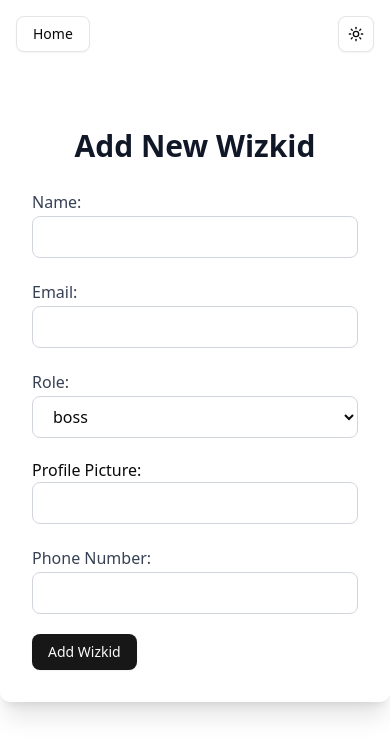
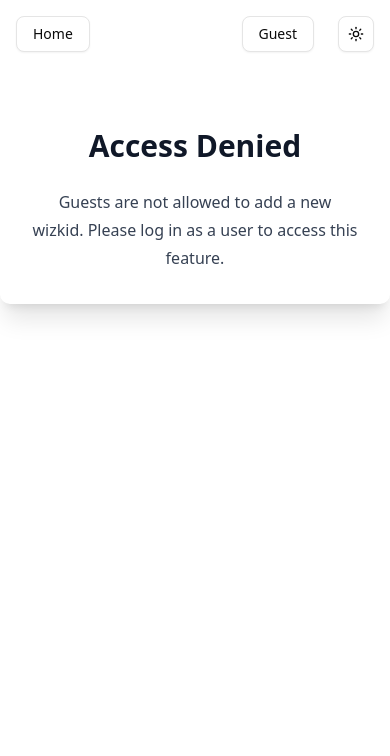
Before and after one commit to javadkhosravii/wizkids, a Next.js app: page /add-wizkid in a window 390 px wide. Shown: the top 756 px of the page. Built offline with nearby package versions, Linux system fonts and the light colour scheme.

Commit message:
feature 5: Add account toggle for user/guest access - Introduce AuthDropdown to switch modes. - In guest mode, disable editing/deletion and hide email and phone number. - a user can see the data of wizkids and also add a new wizkid.

```diff
--- /dev/null
+++ b/src/app/AuththDropdown.tsx
@@ -0,0 +1,44 @@
+"use client";
+
+import * as React from "react";
+import { useDispatch, useSelector } from "react-redux";
+import { RootState } from "@/redux/store";
+import { login, logout } from "@/redux/authSlice";
+import { Button } from "@/components/ui/button";
+import {
+  DropdownMenu,
+  DropdownMenuTrigger,
+  DropdownMenuContent,
+  DropdownMenuLabel,
+  DropdownMenuSeparator,
+  DropdownMenuItem,
+} from "@/components/ui/dropdown-menu";
+
+export default function AuthDropdown() {
+  const isAuthenticated = useSelector(
+    (state: RootState) => state.auth.isAuthenticated
+  );
+  const dispatch = useDispatch();
+
+  const handleSelectUser = () => {
+    dispatch(login());
+  };
+
+  const handleSelectGuest = () => {
+    dispatch(logout());
+  };
+
+  return (
+    <DropdownMenu>
+      <DropdownMenuTrigger asChild>
+        <Button variant="outline">{isAuthenticated ? "User" : "Guest"}</Button>
+      </DropdownMenuTrigger>
+      <DropdownMenuContent className="w-32 transition-all duration-200 ease-in-out">
+        <DropdownMenuLabel>Account</DropdownMenuLabel>
+        <DropdownMenuSeparator />
+        <DropdownMenuItem onSelect={handleSelectUser}>User</DropdownMenuItem>
+        <DropdownMenuItem onSelect={handleSelectGuest}>Guest</DropdownMenuItem>
+      </DropdownMenuContent>
+    </DropdownMenu>
+  );
+}
--- a/src/app/add-wizkid/page.tsx
+++ b/src/app/add-wizkid/page.tsx
@@ -1,13 +1,16 @@
-// app/add-wizkid/page.tsx
 "use client";
 import { useState } from "react";
-import { useDispatch } from "react-redux";
+import { useDispatch, useSelector } from "react-redux";
 import { useRouter } from "next/navigation";
 import { addWizkid } from "@/redux/wizkidsSlice";
 import { type Wizkid, roles } from "@/types/wizkids.type";
 import { Button } from "@/components/ui/button";
+import { RootState } from "@/redux/store";
 
 export default function AddWizkidPage() {
+  const isAuthenticated = useSelector(
+    (state: RootState) => state.auth.isAuthenticated
+  );
   const [wizkid, setWizkid] = useState<Wizkid>({
     id: "",
     name: "",
@@ -31,15 +34,29 @@ export default function AddWizkidPage() {
     router.push("/");
   };
 
+  if (!isAuthenticated) {
+    return (
+      <div className="max-w-md mx-auto p-8 mt-24 rounded-lg shadow-xl dark:shadow-sm dark:shadow-foreground/70">
+        <div className="prose">
+          <h1 className="text-3xl font-bold text-center mb-6">Access Denied</h1>
+          <p className="text-center">
+            Guests are not allowed to add a new wizkid. Please log in as a user
+            to access this feature.
+          </p>
+        </div>
+      </div>
+    );
+  }
+
   return (
-    <div className="max-w-md mx-auto p-8 !mt-24  rounded-lg shadow-xl dark:shadow-sm dark:shadow-foreground/70">
+    <div className="max-w-md mx-auto p-8 mt-24 rounded-lg shadow-xl dark:shadow-sm dark:shadow-foreground/70">
       <div className="prose">
         <h1 className="text-3xl font-bold text-center mb-6">Add New Wizkid</h1>
       </div>
       <form onSubmit={handleSubmit} className="space-y-5">
         <div className="flex flex-col">
           <div className="prose">
-            <label className="mb-1 font-medium ">Name:</label>
+            <label className="mb-1 font-medium">Name:</label>
           </div>
           <input
             name="name"
@@ -51,7 +68,7 @@ export default function AddWizkidPage() {
         </div>
         <div className="flex flex-col">
           <div className="prose">
-            <label className="mb-1 font-medium ">Email:</label>
+            <label className="mb-1 font-medium">Email:</label>
           </div>
           <input
             name="email"
@@ -64,7 +81,7 @@ export default function AddWizkidPage() {
         </div>
         <div className="flex flex-col">
           <div className="prose">
-            <label className="mb-1 font-medium ">Role:</label>
+            <label className="mb-1 font-medium">Role:</label>
           </div>
           <select
             name="role"
@@ -81,19 +98,18 @@ export default function AddWizkidPage() {
         </div>
         <div className="flex flex-col">
           <div className="prose">
-            <label className="mb-1 font-medium "></label>
+            <label className="mb-1 font-medium">Profile Picture:</label>
           </div>
-          Profile Picture:
           <input
             name="profilePicture"
             value={wizkid.profilePicture}
             onChange={handleChange}
-            className="px-4 py-2 border border-gray-300 rounded-md focus:outline-none focus:ring-2 "
+            className="px-4 py-2 border border-gray-300 rounded-md focus:outline-none focus:ring-2"
           />
         </div>
         <div className="flex flex-col">
           <div className="prose">
-            <label className="mb-1 font-medium ">Phone Number:</label>
+            <label className="mb-1 font-medium">Phone Number:</label>
           </div>
           <input
             name="phoneNumber"
--- a/src/app/layout.tsx
+++ b/src/app/layout.tsx
@@ -19,7 +19,6 @@ export default function RootLayout({
   children: React.ReactNode;
 }>) {
   return (
-    <>
     <html lang="en" suppressHydrationWarning>
       <head />
       <body>
@@ -29,14 +28,13 @@ export default function RootLayout({
           enableSystem
           disableTransitionOnChange
         >
+          <Providers>
             <Header />
-            <main className="mt-[var(--header-height)]">
-              <Providers>{children}</Providers>
-            </main>
+            <main className="mt-[var(--header-height)]">{children}</main>
+          </Providers>
         </ThemeProvider>
         <Toaster />
       </body>
     </html>
-    </>
   );
 }
--- a/src/app/providers.tsx
+++ b/src/app/providers.tsx
@@ -1,8 +1,14 @@
-// app/providers.tsx
 "use client";
 import { Provider } from "react-redux";
-import { store } from "../redux/store";
+import { store, persistor } from "@/redux/store";
+import { PersistGate } from "redux-persist/integration/react";
 
 export default function Providers({ children }: { children: React.ReactNode }) {
-  return <Provider store={store}>{children}</Provider>;
+  return (
+    <Provider store={store}>
+      <PersistGate loading={null} persistor={persistor}>
+        {children}
+      </PersistGate>
+    </Provider>
+  );
 }
--- a/src/app/wizkid/[uid]/page.tsx
+++ b/src/app/wizkid/[uid]/page.tsx
@@ -1,21 +1,24 @@
-// app/edit-wizkid/[email]/page.tsx
 "use client";
 
 import { useEffect, useState } from "react";
 import { useParams, useRouter } from "next/navigation";
 import { useSelector, useDispatch } from "react-redux";
 import { RootState } from "@/redux/store";
-import { updateWizkid } from "@/redux/wizkidsSlice";
+import { updateWizkid, deleteWizkid } from "@/redux/wizkidsSlice";
 import { Wizkid, roles } from "@/types/wizkids.type";
 import { Button } from "@/components/ui/button";
-import { deleteWizkid } from "@/redux/wizkidsSlice";
 
 export default function EditWizkidPage() {
   const { uid } = useParams() as { uid: string };
   const router = useRouter();
   const dispatch = useDispatch();
 
-  // Get the wizkid details from Redux using the email parameter
+  // Get authentication state
+  const isAuthenticated = useSelector(
+    (state: RootState) => state.auth.isAuthenticated
+  );
+
+  // Get the wizkid details using the uid parameter
   const wizkidToEdit = useSelector((state: RootState) =>
     state.wizkids.list.find((wizkid) => wizkid.id === uid)
   );
@@ -41,10 +44,15 @@ export default function EditWizkidPage() {
 
   const handleSubmit = (e: React.FormEvent) => {
     e.preventDefault();
+    // Only allow update if authenticated
+    if (!isAuthenticated) return;
     dispatch(updateWizkid({ email: formData.email, data: formData }));
     router.push("/");
   };
+
   const handleDelete = () => {
+    // Only allow deletion if authenticated
+    if (!isAuthenticated) return;
     dispatch(deleteWizkid(formData.id));
     router.push("/");
   };
@@ -53,9 +61,11 @@ export default function EditWizkidPage() {
     <div className="container p-4">
       <div className="flex justify-between">
         <h1 className="text-2xl font-bold mb-4 text-current">Edit Wizkid</h1>
-        <Button onClick={handleDelete} variant="destructive">
-          Delete Wizkid
-        </Button>
+        {isAuthenticated && (
+          <Button onClick={handleDelete} variant="destructive">
+            Delete Wizkid
+          </Button>
+        )}
       </div>
       <form onSubmit={handleSubmit} className="space-y-4">
         <div className="flex flex-col">
@@ -65,6 +75,7 @@ export default function EditWizkidPage() {
             value={formData.name}
             onChange={handleChange}
             required
+            disabled={!isAuthenticated}
             className="px-3 py-2 border border-border rounded focus:outline-none focus:ring focus:ring-ring bg-background text-current"
           />
         </div>
@@ -86,6 +97,7 @@ export default function EditWizkidPage() {
             name="role"
             value={formData.role}
             onChange={handleChange}
+            disabled={!isAuthenticated}
             className="px-3 py-2 border border-border rounded focus:outline-none focus:ring focus:ring-ring bg-background text-current"
           >
             {roles.map((role) => (
@@ -103,6 +115,7 @@ export default function EditWizkidPage() {
             name="profilePicture"
             value={formData.profilePicture}
             onChange={handleChange}
+            disabled={!isAuthenticated}
             className="px-3 py-2 border border-border rounded focus:outline-none focus:ring focus:ring-ring bg-background text-current"
           />
         </div>
@@ -113,13 +126,19 @@ export default function EditWizkidPage() {
             value={formData.phoneNumber}
             onChange={handleChange}
             required
+            disabled={!isAuthenticated}
             className="px-3 py-2 border border-border rounded focus:outline-none focus:ring focus:ring-ring bg-background text-current"
           />
         </div>
-        <Button className="w-full" type="submit">
+        <Button className="w-full" type="submit" disabled={!isAuthenticated}>
           Save Changes
         </Button>
       </form>
+      {!isAuthenticated && (
+        <p className="mt-4 text-sm text-muted-foreground">
+          You are viewing as a guest. Editing and deletion are disabled.
+        </p>
+      )}
     </div>
   );
 }
--- a/src/components/layout/Header.tsx
+++ b/src/components/layout/Header.tsx
@@ -2,6 +2,7 @@ import Link from "next/link";
 import React from "react";
 import { ModeToggle } from "./ThemeToggler";
 import { Button } from "@/components/ui/button";
+import AuthDropdown from "@/app/AuththDropdown";
 
 export default function Header() {
   return (
@@ -14,7 +15,10 @@ export default function Header() {
             </Link>
           </li>
         </ul>
-        <ModeToggle />
+        <div className="flex gap-6">
+          <AuthDropdown />
+          <ModeToggle />
+        </div>
       </nav>
     </header>
   );
--- a/src/components/pages/home/AllWizKids.tsx
+++ b/src/components/pages/home/AllWizKids.tsx
@@ -14,10 +14,7 @@ export default function HomePage() {
       className="grid grid-cols-2 gap-4 max-sm:grid-cols-1"
     >
       {wizkids.map((wizkid) => (
-          <WizkidComponent
-            key={wizkid.email}
-            wizkid={wizkid}
-          />
+        <WizkidComponent key={wizkid.email} wizkid={wizkid} />
       ))}
     </div>
   );
--- a/src/components/pages/home/Wizkid.tsx
+++ b/src/components/pages/home/Wizkid.tsx
@@ -4,6 +4,8 @@ import Image from "next/image";
 import Link from "next/link";
 import React from "react";
 import { Button } from "@/components/ui/button";
+import { useSelector } from "react-redux";
+import { RootState } from "@/redux/store";
 
 interface IProps {
   wizkid: Wizkid;
@@ -11,9 +13,12 @@ interface IProps {
 
 export default function WizkidComponent(props: IProps) {
   const { wizkid } = props;
+  const isAuthenticated = useSelector(
+    (state: RootState) => state.auth.isAuthenticated
+  );
   return (
-    <Card className="px-4">
-      <div className="prose" key={wizkid.email}>
+    <Card className="px-4 dark:border-white">
+      <div className="prose " key={wizkid.email}>
         <div className="flex justify-between">
           <div className="flex items-center gap-2">
             <Image
@@ -29,15 +34,27 @@ export default function WizkidComponent(props: IProps) {
             <Button>View Profile</Button>
           </Link>
         </div>
-        <p>
-          <b>Email:</b> {wizkid.email}
-        </p>
+        {isAuthenticated ? (
+          <>
+            <p>
+              <b>Email:</b> {wizkid.email}
+            </p>
+            <p>
+              <b>Phone Number:</b> {wizkid.phoneNumber}
+            </p>
+          </>
+        ) : (
+          <>
+            <p>
+              <b>Email:</b> Hidden
+            </p>
+            <p>
+              <b>Phone Number:</b> Hidden
+            </p>
+          </>
+        )}
         <p>
           <b>Role:</b> {wizkid.role}
-        </p>
-
-        <p>
-          <b>Phone Number:</b> {wizkid.phoneNumber}
         </p>
       </div>
     </Card>
--- /dev/null
+++ b/src/redux/authSlice.ts
@@ -0,0 +1,26 @@
+// src/redux/authSlice.ts
+import { createSlice } from "@reduxjs/toolkit";
+
+interface AuthState {
+  isAuthenticated: boolean;
+}
+
+const initialState: AuthState = {
+  isAuthenticated: false,
+};
+
+const authSlice = createSlice({
+  name: "auth",
+  initialState,
+  reducers: {
+    login: (state) => {
+      state.isAuthenticated = true;
+    },
+    logout: (state) => {
+      state.isAuthenticated = false;
+    },
+  },
+});
+
+export const { login, logout } = authSlice.actions;
+export default authSlice.reducer;
--- a/src/redux/store.ts
+++ b/src/redux/store.ts
@@ -3,9 +3,11 @@ import { configureStore, combineReducers } from "@reduxjs/toolkit";
 import wizkidsReducer from "./wizkidsSlice";
 import { persistStore, persistReducer } from "redux-persist";
 import storage from "redux-persist/lib/storage"; // defaults to localStorage for web
+import authReducer from "./authSlice";
 
 const rootReducer = combineReducers({
   wizkids: wizkidsReducer,
+  auth: authReducer,
 });
 
 const persistConfig = {
```
Lines whose indentation alone changed are shown as unchanged.
